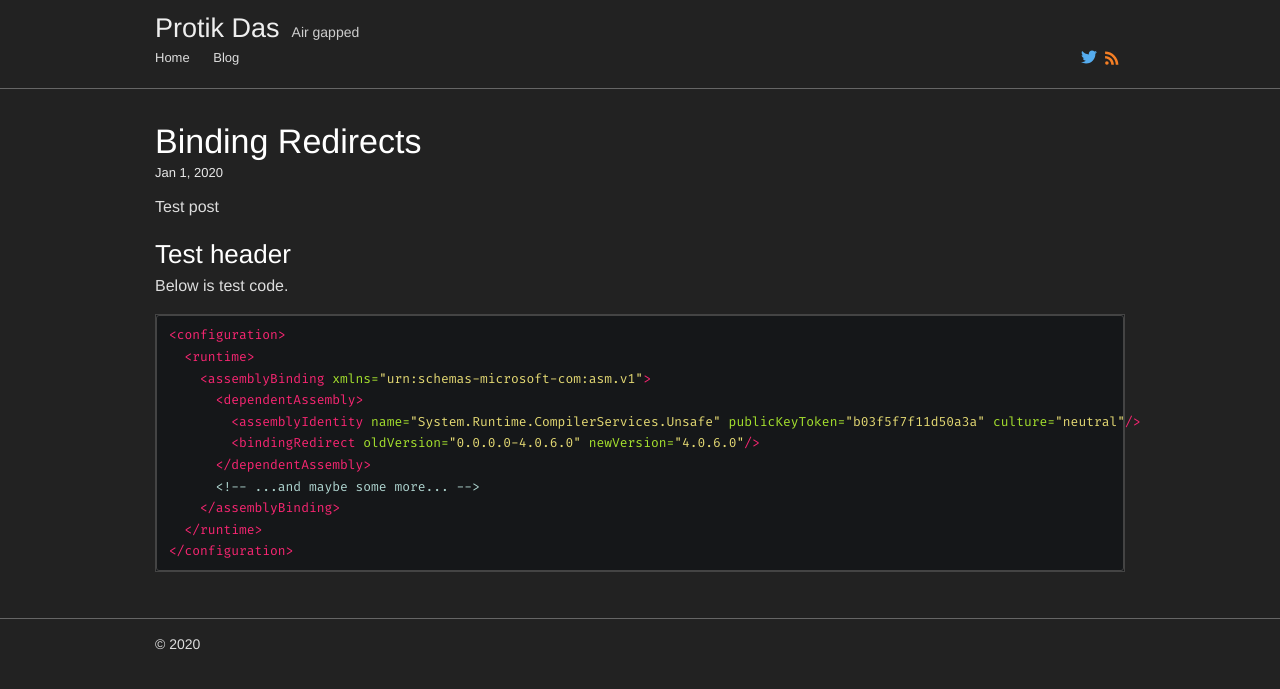
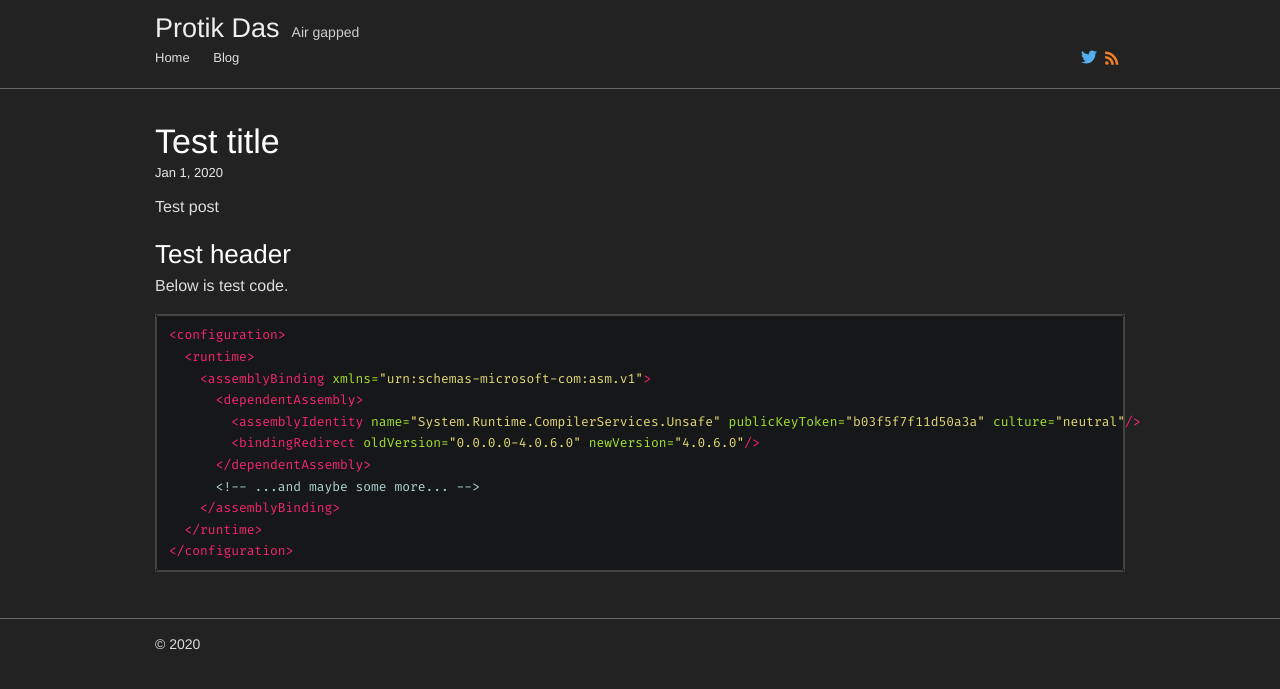
Before and after one commit to protik77/protik77.github.io, a Jekyll site: the page built from blog/_posts/2020-02-11-binding-redirects.markdown, in a window 1280 px wide. Shown: the top 689 px of the page. Built offline with Jekyll 4.4.1, drawn with Linux system fonts in a browser that asks for light colours; comment, search, counter and statistics services are not loaded.

Commit message:
more ambiguous title

```diff
--- a/blog/_posts/2020-02-11-binding-redirects.markdown
+++ b/blog/_posts/2020-02-11-binding-redirects.markdown
@@ -1,7 +1,7 @@
 ---
 layout: post
 author: Protik Das
-title:  "Binding Redirects"
+title:  "Test title"
 date:   2020-01-01
 ---
 
```
